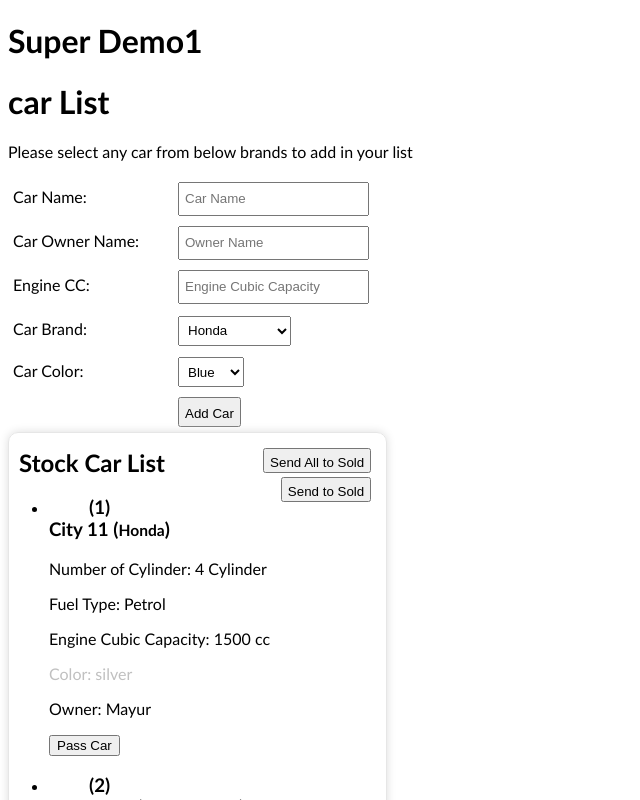
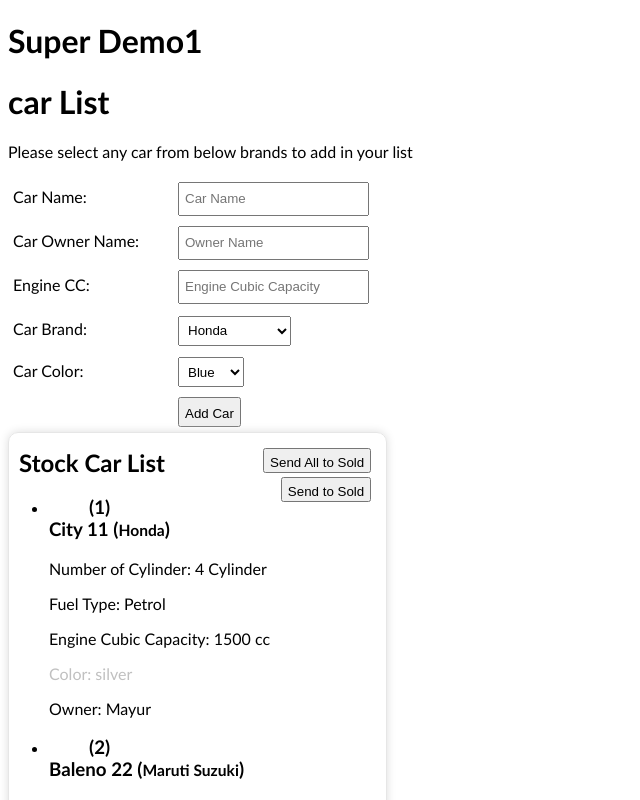
Before and after one commit to amitvchaudhary/mayur_angular, an Angular app: page / in a window 1280 px wide. Shown: the top 800 px of the page, without its empty margins (0-640 px from the left). Built offline with nearby package versions, Linux system fonts and the light colour scheme.

Commit message:
demo 02-01-20

```diff
--- a/src/app/car-list/car-list.component.html
+++ b/src/app/car-list/car-list.component.html
@@ -1,5 +1,5 @@
 <ul>
-    <li *ngFor="let car of carList; let i = index" title="Send to Stock" (click)="switchCar('stock', i)">
+    <li *ngFor="let car of carList; let i = index" title="Send to {{carSendTo | titlecase}}" (click)="switchCar(carSendTo, i)">
         <h3><b><ul>({{i + 1}})</ul> {{car.name}}</b> (<small>{{car.brand}}</small>)</h3>
         <p>Number of Cylinder: {{car.noOfCylinder}} Cylinder</p>
         <p>Fuel Type: {{car.fuelType}}</p>
@@ -7,6 +7,5 @@
         <p [ngStyle]="{'color': car.color}">Color: {{car.color}}</p>
         <p>Owner: {{car.owner}}</p>
         <!-- <button (click)="removeCar(i)">Remove This Car</button> -->
-        <button (click)="passCar()">Pass Car</button>
     </li>
 </ul>
--- a/src/app/car-list/car-list.component.ts
+++ b/src/app/car-list/car-list.component.ts
@@ -9,16 +9,22 @@ import { Car } from 'src/core/model';
 export class CarListComponent implements OnInit {
 
   @Input() carList: Car[] = [];
+  @Input() carSendTo: string;
 
-  @Output() sendCar = new EventEmitter();
+  @Output() switchedCar = new EventEmitter();
 
   constructor() { }
 
   ngOnInit() {
   }
 
-  passCar(){
-    this.sendCar.emit(null)
+  switchCar(SWITCH_TO_LIST, INDEX) {
+    debugger
+    let data = {
+      "switchToCar": SWITCH_TO_LIST,
+      "index": INDEX
+    }
+    this.switchedCar.emit(data);
   }
 
 }
--- a/src/app/car/car.component.html
+++ b/src/app/car/car.component.html
@@ -33,7 +33,15 @@
             <button (click)="switchAllCar('sold')">Send All to Sold</button>
             <button (click)="switchCar('sold', 0)">Send to Sold</button>
         </h2>
-        <app-car-list [carList]="stockCarList" (sendCar)="getCar()"></app-car-list>
+        <app-car-list [carList]="stockCarList" [carSendTo]="'sold'" (switchedCar)="swapCar($event)"></app-car-list>
+    </div>
+    <div class="sold-car" *ngIf="soldCarList.length > 0">
+        <h2>
+            Sold Car List
+            <button (click)="switchAllCar('production')">Send All to Production</button>
+            <button (click)="switchCar('production', 0)">Send to Production</button>
+        </h2>
+        <app-car-list [carList]="soldCarList" [carSendTo]="'production'" (switchedCar)="swapCar($event)"></app-car-list>
     </div>
     <div class="production-car" *ngIf="productionCarList.length > 0">
         <h2>
@@ -41,14 +49,6 @@
             <button (click)="switchAllCar('stock')">Send All to Stock</button>
             <button (click)="switchCar('stock', 0)">Send to Stock</button>
         </h2>
-        <app-car-list [carList]="productionCarList"></app-car-list>
-    </div>
-    <div class="sold-car" *ngIf="soldCarList.length > 0">
-        <h2>
-            Sold Car List
-            <button (click)="switchAllCar('production')">Send All to Production</button>
-            <button (click)="switchCar('production', 0)">Send to Production</button>
-        </h2>
-        <app-car-list [carList]="soldCarList"></app-car-list>
+        <app-car-list [carList]="productionCarList" [carSendTo]="'stock'" (switchedCar)="swapCar($event)"></app-car-list>
     </div>
 </div>
--- a/src/app/car/car.component.ts
+++ b/src/app/car/car.component.ts
@@ -41,25 +41,31 @@ export class CarComponent implements OnInit {
   }
 
   switchCar(SWITCH_TO_LIST, CAR_INDEX) {
+    console.log(this.stockCarList);
+    console.log(this.soldCarList);
+    console.log(this.productionCarList);
     if (SWITCH_TO_LIST == "production") {
       if (CAR_INDEX == 0) {
         this.productionCarList.push(this.soldCarList.shift());
       } else {
-        this.productionCarList.push(this.soldCarList[CAR_INDEX]);
+        let car: Car = this.soldCarList[CAR_INDEX];
+        this.productionCarList.push(car);
         this.soldCarList.splice(CAR_INDEX, 1);
       }
     } else if (SWITCH_TO_LIST == "stock") {
       if (CAR_INDEX == 0) {
         this.stockCarList.push(this.productionCarList.shift());
       } else {
-        this.stockCarList.push(this.productionCarList[CAR_INDEX]);
+        let car: Car = this.productionCarList[CAR_INDEX];
+        this.stockCarList.push(car);
         this.productionCarList.splice(CAR_INDEX, 1);
       }
     } else if (SWITCH_TO_LIST == "sold") {
       if (CAR_INDEX == 0) {
         this.soldCarList.push(this.stockCarList.shift());
       } else {
-        this.soldCarList.push(this.stockCarList[CAR_INDEX]);
+        let car: Car = this.stockCarList[CAR_INDEX];
+        this.soldCarList.push(car);
         this.stockCarList.splice(CAR_INDEX, 1);
       }
     }
@@ -78,8 +84,8 @@ export class CarComponent implements OnInit {
     }
   }
 
-  getCar() {
-    console.log('received');
+  swapCar(event) {
+    this.switchCar(event['switchToCar'], event['index']);
   }
 
   // addCar(BRAND, color, owner) {
```
